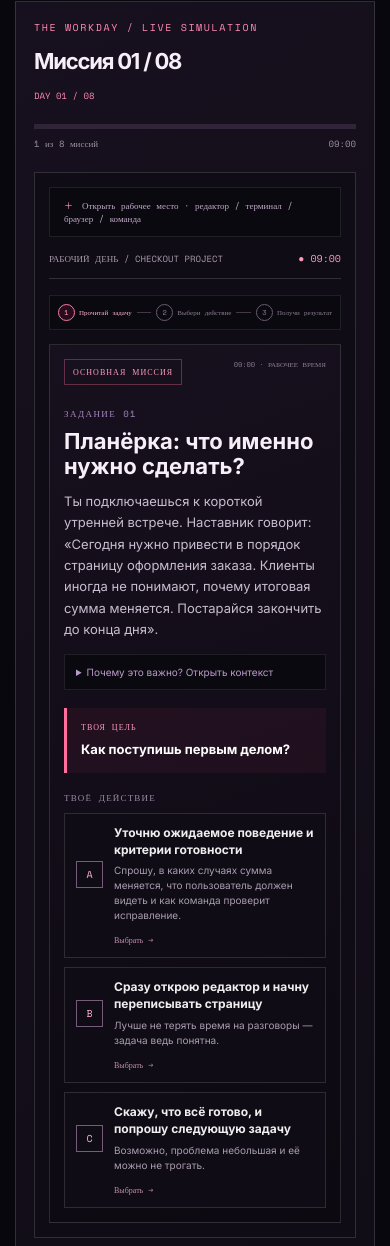
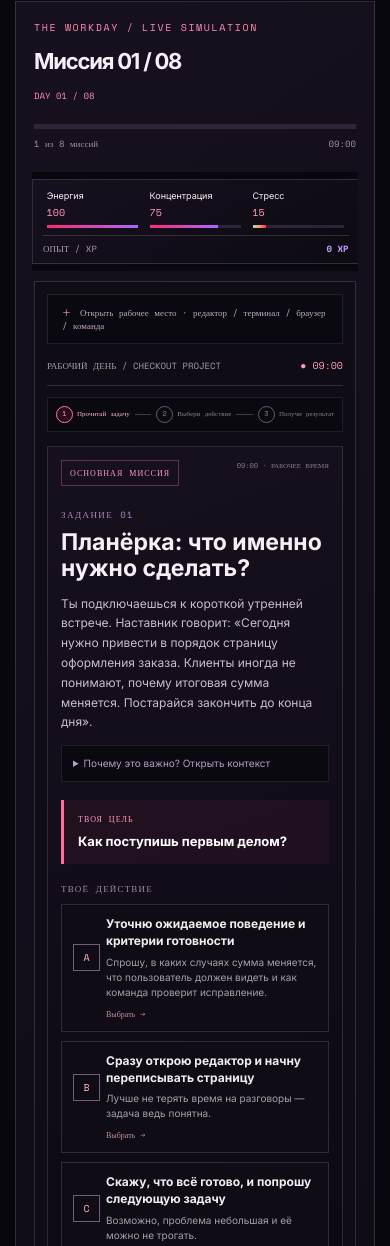
Before and after one commit to katmischenko/commeroffer, a plain HTML site: page edu/simulator.html in a window 390 px wide. Shown: the part 1265-2511 px from the top of the page. Drawn offline with nearby package versions, Linux system fonts and the light colour scheme.

Commit message:
Improve mobile gameplay layout and compact HUD

```diff
--- a/edu/simulator.html
+++ b/edu/simulator.html
@@ -123,6 +123,40 @@ body{background:#08070d;color:var(--sim-text)}
 @media(max-width:860px){.game-layout{grid-template-columns:1fr}.game-stage{position:static;top:auto;max-height:none;overflow:visible;grid-row:1;min-height:0}.game-left,.game-right{position:static;grid-template-columns:repeat(2,minmax(0,1fr))}.game-left .side-card,.game-right .side-card{grid-column:auto}}
 @media(max-width:520px){.game-left,.game-right{grid-template-columns:1fr}.game-left .skill-grid{grid-template-columns:1fr 1fr}.game-stage{padding:14px}}
 @media(max-width:520px){.game-sidebar{grid-template-columns:1fr}.game-sidebar .side-card:last-child{grid-column:auto}.game-stage{padding:14px}}
+
+/* MOBILE GAMEPLAY: one natural page scroll + compact sticky status strip */
+@media(max-width:860px){
+ .game-layout{grid-template-columns:minmax(0,1fr);gap:12px}
+ .game-right{grid-row:1;position:sticky;top:0;z-index:30;display:flex;gap:8px;overflow-x:auto;overflow-y:hidden;padding:7px 0;background:#08070d;scrollbar-width:none;overscroll-behavior-x:contain}
+ .game-right::-webkit-scrollbar{display:none}
+ .game-right .side-card{flex:0 0 min(78vw,330px);min-width:0;padding:9px 11px}
+ .game-right .side-eyebrow,.game-right .player-name,.game-right .side-stat small{display:none}
+ .game-right .side-stat{display:inline-block;vertical-align:top;width:31%;margin:3px 1% 5px}
+ .game-right .side-stat>div:first-child{display:block;font-size:9px;line-height:1.3}
+ .game-right .side-stat b{display:block;margin-top:3px;font-size:10px}
+ .game-right .side-stat .meter{height:3px;margin-top:5px}
+ .game-right .xp-line{padding-top:6px;margin-top:3px}
+ .game-stage{grid-row:2;position:static;top:auto;max-height:none;overflow:visible;min-height:0}
+ .game-left{grid-row:3;position:static;display:grid;grid-template-columns:1fr}
+ .game-left .side-card{padding:13px}
+}
+@media(max-width:520px){
+ .game-layout{gap:10px}
+ .game-right{margin:0 -2px;gap:7px}
+ .game-right .side-card{flex-basis:84vw;padding:8px 10px}
+ .game-right .side-stat{width:30%;margin:2px 1.2% 4px}
+ .game-stage{padding:12px}
+ .game-stage .game-topline{margin-bottom:11px}
+ .game-stage .play-guide{overflow:hidden}
+ .game-stage .play-guide-step{white-space:normal;line-height:1.25}
+ .game-stage .mission-card{padding:13px}
+ .game-stage .mission-card h3{font-size:23px}
+ .game-stage .mission-brief{font-size:12px}
+ .game-stage .mission-action{grid-template-columns:25px minmax(0,1fr);gap:8px;padding:11px}
+ .game-stage .action-arrow{grid-column:2}
+ .game-stage .decision-footer .sim-button{width:100%}
+ .game-left .skill-grid{grid-template-columns:repeat(2,minmax(0,1fr))}
+}
 
 /* INTERACTIVE WORKSTATION */
 .workstation{border:1px solid #ffffff20;background:#09070d;margin:0 0 18px;overflow:hidden}
```
